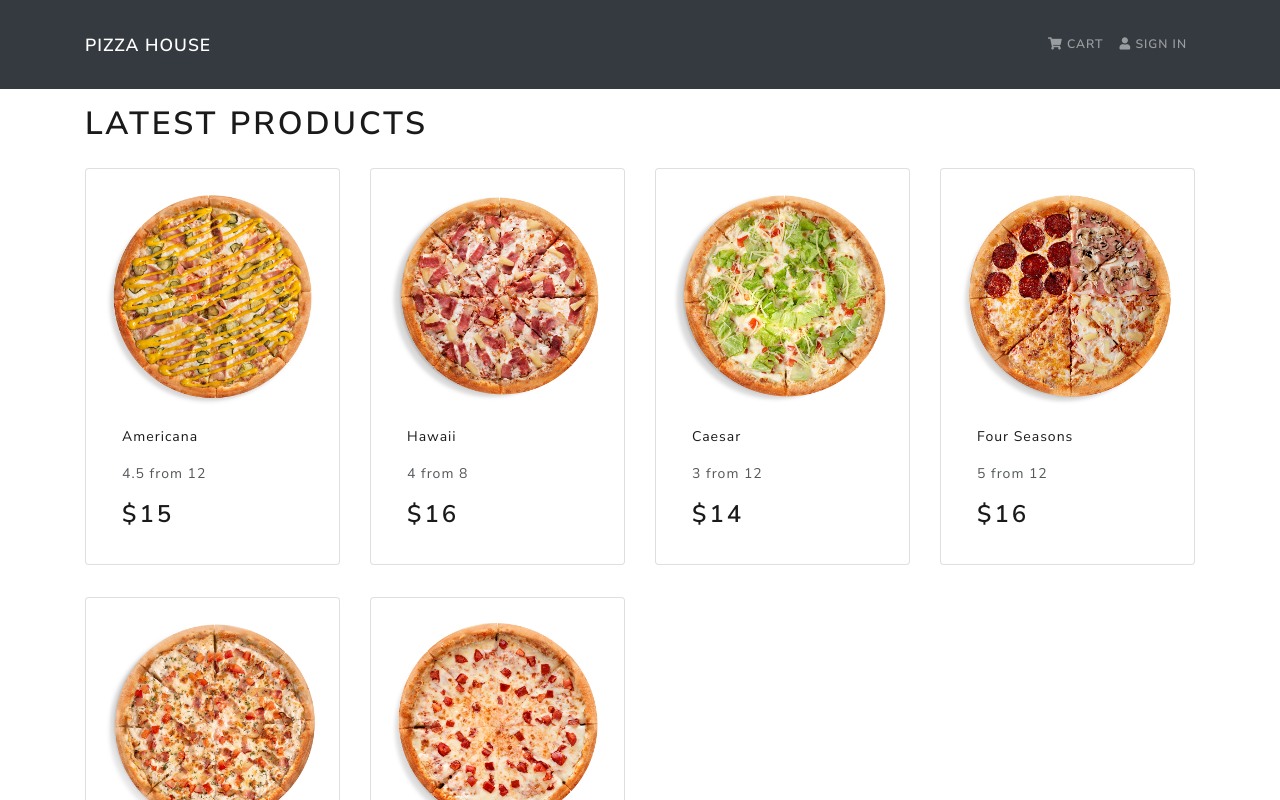
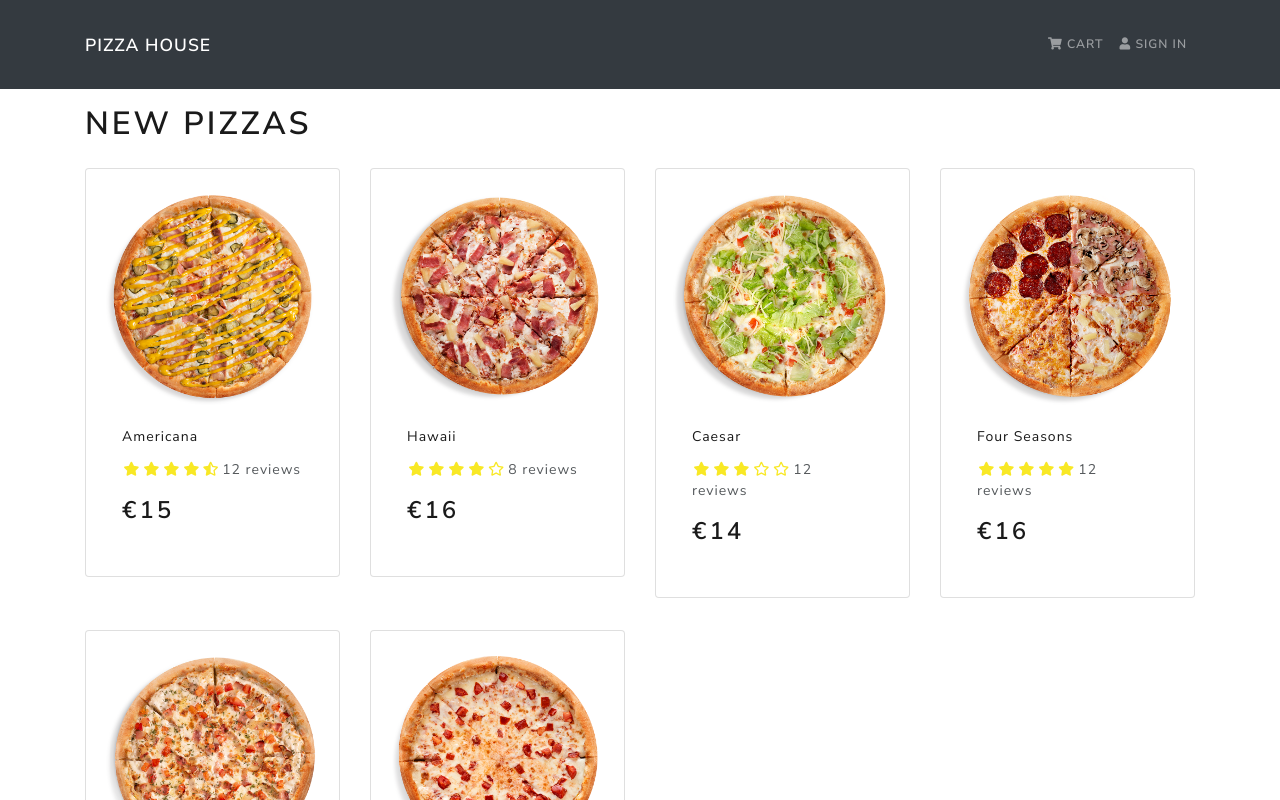
Before and after one commit to xlakostax/webshop, a React (Create React App) app in the folder frontend/: page / in a window 1280 px wide. Shown: the top 800 px of the page. Built offline with nearby package versions, Linux system fonts and the light colour scheme.

Commit message:
Added a prototype of the rating system

```diff
--- a/frontend/src/Components/Product.js
+++ b/frontend/src/Components/Product.js
@@ -5,6 +5,10 @@
 import {
   Card
 } from "react-bootstrap";
+
+/* Import components */
+
+import Rating from "./Rating"
 
 const Product = ({product}) => {
   return (
@@ -19,12 +23,13 @@
           </Card.Title>
         </a>
         <Card.Text as="div">
-          <div className="my-3">
-            {product.rating} from {product.numReviews}
-          </div>
+          <Rating
+            value={product.rating}
+            text={`${product.numReviews} reviews`}
+          />
         </Card.Text>
         <Card.Text as="h3">
-            ${product.price}
+          €{product.price}
         </Card.Text>
       </Card.Body>
     </Card>
--- /dev/null
+++ b/frontend/src/Components/Rating.js
@@ -0,0 +1,83 @@
+import React from 'react'
+
+/* Import libraries */
+
+import PropTypes from "prop-types";
+
+const Rating = ({value, text, color}) => {
+  return (
+    // <div className="my-3">
+    //     {value} from {text}
+    // </div>
+    <div className="rating">
+      <span>
+        <i
+          style={{color: color}}
+          className={
+            value >=1
+              ? "fas fa-star"
+              : value >= 0.5
+              ? "fas fa-star-half-alt"
+              : "far fa-star"
+          } />
+      </span>
+      <span>
+        <i
+          style={{color: color}}
+          className={
+            value >=2
+              ? "fas fa-star"
+              : value >= 1.5
+              ? "fas fa-star-half-alt"
+              : "far fa-star"
+          } />
+      </span>
+      <span>
+        <i
+          style={{color: color}}
+          className={
+            value >=3
+              ? "fas fa-star"
+              : value >= 2.5
+              ? "fas fa-star-half-alt"
+              : "far fa-star"
+          } />
+      </span>
+      <span>
+        <i
+          style={{color: color}}
+          className={
+            value >=4
+              ? "fas fa-star"
+              : value >= 3.5
+              ? "fas fa-star-half-alt"
+              : "far fa-star"
+          } />
+      </span>
+      <span>
+        <i
+          style={{color: color}}
+          className={
+            value >=5
+              ? "fas fa-star"
+              : value >= 4.5
+              ? "fas fa-star-half-alt"
+              : "far fa-star"
+          } />
+      </span>
+      <span>{text && text}</span>
+    </div>
+  )
+}
+
+Rating.defaultProps = {
+  color: "#f8e825"
+}
+
+Rating.propTypes = {
+  value: PropTypes.number.isRequired,
+  text: PropTypes.string.isRequired,
+  color: PropTypes.string,
+}
+
+export default Rating
--- a/frontend/src/index.css
+++ b/frontend/src/index.css
@@ -1,3 +1,11 @@
 main {
   min-height: 80vh;
 }
+
+h3 {
+  padding: 1rem 0;
+}
+
+.rating span {
+  margin: 0.1rem;
+}
--- a/frontend/src/screens/HomeScreen.js
+++ b/frontend/src/screens/HomeScreen.js
@@ -16,7 +16,7 @@
 const HomeScreens = () => {
   return (
     <>
-      <h1>Latest Products</h1>
+      <h1>New Pizzas</h1>
       <Row>
         {products.map((product, index) =>
           <Col sm={12} md={6} lg={4} xl={3} key={index}>
```
